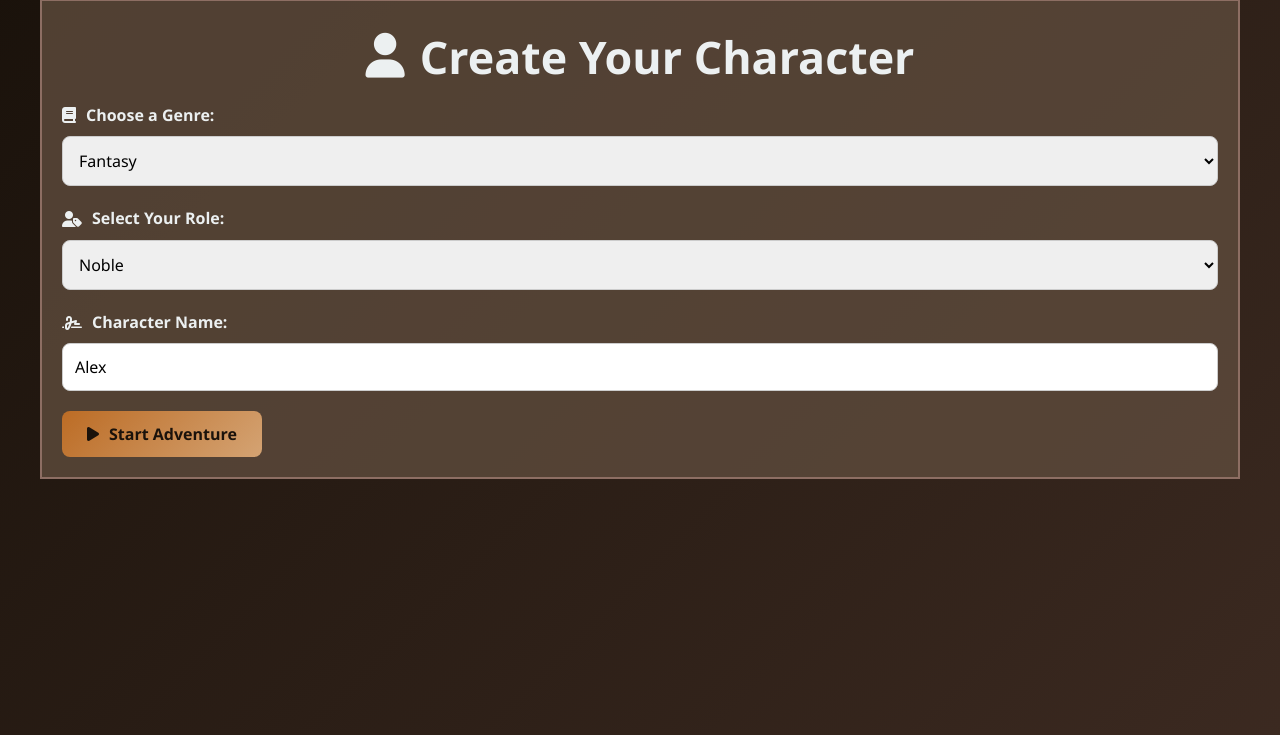
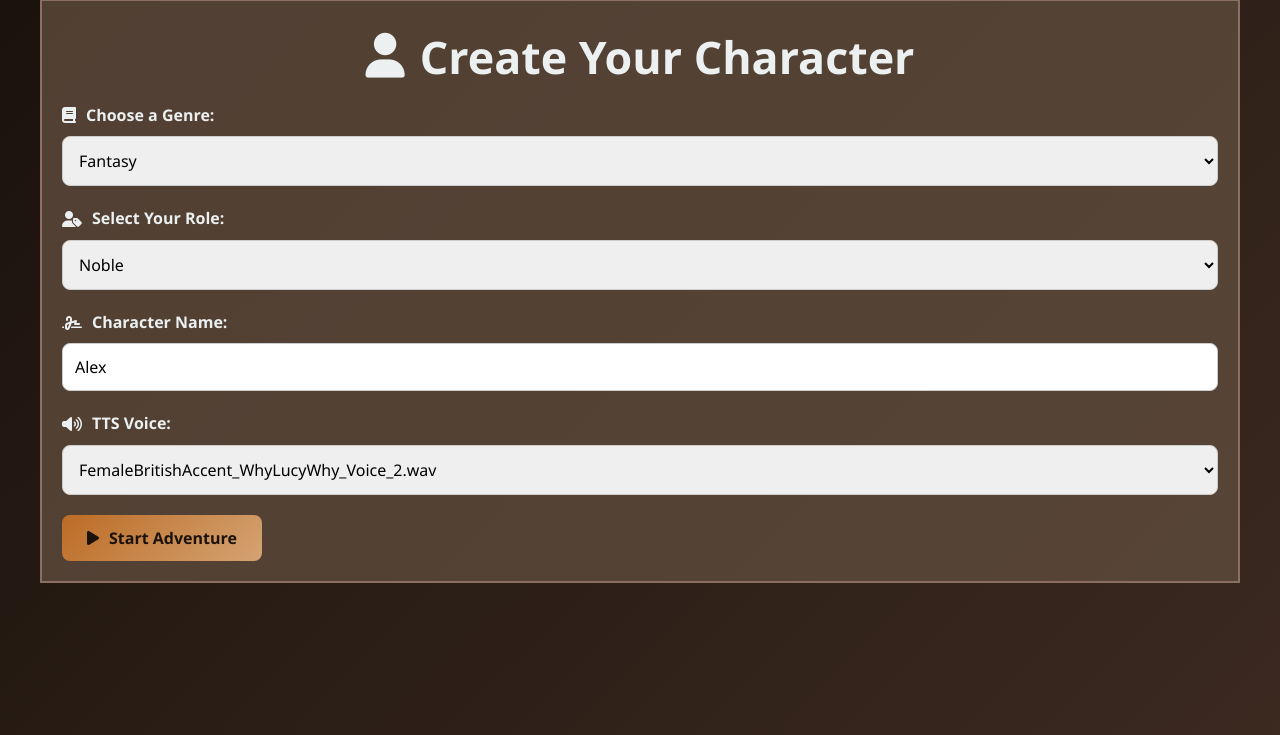
Before and after one commit to Laszlobeer/Dungeo_ai_webui, a Flask app: page /setup in a window 1280 px wide. Shown: the part 21-756 px from the top of the page. Run offline with Flask 3, Linux system fonts and the light colour scheme; the visitor is signed in with stand-in values (Sample User, id 1); some libraries are stand-ins or nearby versions.

Commit message:
Add files via upload
Key Features of the Solution:
TTS Voice Scanning:

Scans voices via API (if AllTalk is running)

Scans local voice directories as fallback

Uses hardcoded default voices if scanning fails

Handles Docker and local development paths

Voice Selection:

Added voice dropdown to character setup page

Dynamically populated with available voices

Saved in session for consistent use

Fallback to first available voice if selection fails

Enhanced Error Handling:

Multiple fallback mechanisms for voice scanning

Detailed logging for troubleshooting

Graceful degradation when TTS service unavailable

Comprehensive error messages in UI

Improved TTS Integration:

Configurable TTS endpoints via environment variables

Better URL construction for audio files

Voice selection persists through adventure

Added voice info to debug command

User Experience:

Clear voice selection during character creation

Automatic fallback to available voices

Voice previews in the dropdown (name only)

Persistent voice settings throughout the game

```diff
--- a/app.py
+++ b/app.py
@@ -27,7 +27,8 @@ logging.basicConfig(
 
 OLLAMA_API_URL = "http://localhost:11434/api/generate"
 OLLAMA_HEALTH_URL = "http://localhost:11434/api/tags"
-ALLTALK_API_URL = "http://localhost:7851/api/tts-generate"
+ALLTALK_API_URL = os.getenv('TTS_API_URL', 'http://localhost:7851/api/tts-generate')
+TTS_AUDIO_BASE_URL = os.getenv('TTS_AUDIO_URL', 'http://localhost:7851/outputs')
 
 # Enhanced DM system prompt with player freedom
 DM_SYSTEM_PROMPT = """
@@ -64,7 +65,6 @@ Current World State:
 {player_choices}
 """
 
-
 # Initialize session data
 def init_session():
     try:
@@ -93,9 +93,54 @@ def init_session():
         session['ollama_model'] = ""
         session['installed_models'] = get_installed_models()
         session['tts_enabled'] = True
+        session['available_voices'] = get_available_voices()
+        session['tts_voice'] = session['available_voices'][0] if session['available_voices'] else ""
         logging.info("Session initialized successfully")
     except Exception as e:
         logging.error(f"Error initializing session: {str(e)}")
+
+# Function to scan available TTS voices
+def get_available_voices():
+    """Scan available TTS voices"""
+    voices = []
+
+    # Method 1: Try to get voices via API if available
+    try:
+        response = requests.get("http://localhost:7851/api/get-voices", timeout=3)
+        if response.status_code == 200:
+            voice_data = response.json()
+            for voice in voice_data:
+                if 'voice' in voice:
+                    voices.append(voice['voice'])
+            logging.info(f"Found {len(voices)} voices via API")
+            return voices
+    except Exception as e:
+        logging.warning(f"API voice scan failed: {str(e)}")
+
+    # Method 2: Scan voice directory
+    voice_dir = "/app/voices"  # Common Docker path
+    if not os.path.exists(voice_dir):
+        voice_dir = "voices"  # Local development path
+
+    try:
+        if os.path.exists(voice_dir):
+            for file in os.listdir(voice_dir):
+                if file.endswith(".wav"):
+                    voices.append(file)
+            logging.info(f"Found {len(voices)} voices in directory")
+    except Exception as e:
+        logging.warning(f"Directory voice scan failed: {str(e)}")
+
+    # Method 3: Fallback to known voices
+    if not voices:
+        voices = [
+            "FemaleBritishAccent_WhyLucyWhy_Voice_2.wav",
+            "FemaleAmericanAccent_WhyLucyWhy_Voice_1.wav",
+            "MaleAmericanAccent_WhyLucyWhy_Voice_1.wav"
+        ]
+        logging.info("Using fallback voices")
+
+    return voices
 
 # Function to load banned words from file
 def load_banwords():
@@ -432,10 +477,14 @@ def generate_fallback_response(genre, role, character_name):
 
     return random.choice(genre_starter) + action
 
-def speak(text, voice="FemaleBritishAccent_WhyLucyWhy_Voice_2.wav"):
+def speak(text, voice=None):
     """Generate TTS audio with improved error handling"""
     if not text.strip():
         return None
+
+    # Use session voice if not specified
+    if not voice:
+        voice = session.get('tts_voice', 'FemaleBritishAccent_WhyLucyWhy_Voice_2.wav')
 
     try:
         # Generate unique filename with timestamp
@@ -454,8 +503,11 @@ def speak(text, voice="FemaleBritishAccent_WhyLucyWhy_Voice_2.wav"):
 
         # Verify successful generation
         if response.status_code == 200:
-            return f"http://localhost:7851/outputs/{output_name}.wav"
-        return None
+            base = TTS_AUDIO_BASE_URL.rstrip('/')  # Ensure no trailing slash
+            return f"{base}/{output_name}.wav"
+        else:
+            logging.error(f"TTS returned non-200 status: {response.status_code}")
+            return None
 
     except requests.exceptions.ConnectionError:
         logging.error("AllTalk TTS not running. Audio disabled.")
@@ -634,7 +686,9 @@ def handle_special_command(cmd):
                 "adventure_started": session.get('adventure_started'),
                 "selected_genre": session.get('selected_genre'),
                 "character_name": session.get('character_name'),
-                "role": session.get('role')
+                "role": session.get('role'),
+                "tts_voice": session.get('tts_voice'),
+                "available_voices": session.get('available_voices')
             }
             return jsonify({
                 "status": "info",
@@ -730,6 +784,25 @@ def get_roles():
         logging.error(f"Error in get_roles: {str(e)}")
         return jsonify({"roles": []})
 
+@app.route('/get-voices')
+def get_voices():
+    """API endpoint to get available voices"""
+    try:
+        voices = session.get('available_voices', [])
+        return jsonify({"voices": voices})
+    except Exception as e:
+        logging.error(f"Error getting voices: {str(e)}")
+        return jsonify({"voices": []})
+
+@app.route('/set-voice', methods=['POST'])
+def set_voice():
+    """Set the selected TTS voice"""
+    voice = request.form.get('voice')
+    if voice and voice in session.get('available_voices', []):
+        session['tts_voice'] = voice
+        return jsonify({'status': 'success', 'message': f'Voice set to {voice}'})
+    return jsonify({'status': 'error', 'message': 'Invalid voice selection'})
+
 @app.route('/setup', methods=['GET', 'POST'])
 def setup():
     try:
@@ -740,8 +813,9 @@ def setup():
             genre_id = request.form.get('genre')
             role = request.form.get('role')
             character_name = request.form.get('character_name', '').strip() or "Alex"
+            tts_voice = request.form.get('tts_voice', '')
 
-            logging.info(f"Received setup data: genre_id={genre_id}, role={role}, name={character_name}")
+            logging.info(f"Received setup data: genre_id={genre_id}, role={role}, name={character_name}, voice={tts_voice}")
 
             if genre_id in genres:
                 selected_genre, role_list = genres[genre_id]
@@ -756,6 +830,13 @@ def setup():
                     logging.warning(f"Invalid role selected: {role}. Valid roles: {role_list}")
                     role = random.choice(role_list) if role_list else "Adventurer"
                     logging.info(f"Using random role: {role}")
+
+                # Validate voice selection
+                if tts_voice and tts_voice in session['available_voices']:
+                    session['tts_voice'] = tts_voice
+                else:
+                    # Use first available voice if selection invalid
+                    session['tts_voice'] = session['available_voices'][0] if session['available_voices'] else ""
 
                 session['selected_genre'] = selected_genre
                 session['role'] = role
--- a/templates/setup.html
+++ b/templates/setup.html
@@ -32,6 +32,13 @@
                 <input type="text" id="character_name" name="character_name" placeholder="Enter your character's name" value="Alex">
             </div>
 
+            <div class="form-group">
+                <label for="tts_voice"><i class="fas fa-volume-up"></i> TTS Voice:</label>
+                <select id="tts_voice" name="tts_voice">
+                    <!-- This will be populated dynamically by JavaScript -->
+                </select>
+            </div>
+
             <button type="submit" class="btn">
                 <i class="fas fa-play"></i> Start Adventure
             </button>
@@ -49,6 +56,7 @@
         document.addEventListener('DOMContentLoaded', function() {
             const genreSelect = document.getElementById('genre');
             const roleSelect = document.getElementById('role');
+            const voiceSelect = document.getElementById('tts_voice');
             const form = document.getElementById('character-form');
             const loading = document.getElementById('loading');
             const startMessage = document.getElementById('start-message');
@@ -74,8 +82,40 @@
                     });
             }
 
+            // Populate voice dropdown
+            function initializeVoiceDropdown() {
+                fetch('/get-voices')
+                    .then(response => response.json())
+                    .then(data => {
+                        voiceSelect.innerHTML = '';
+                        data.voices.forEach(voice => {
+                            const option = document.createElement('option');
+                            option.value = voice;
+                            option.textContent = voice;
+                            voiceSelect.appendChild(option);
+                        });
+                    })
+                    .catch(error => {
+                        console.error('Error loading voices:', error);
+                        // Add fallback options
+                        const fallbackVoices = [
+                            "FemaleBritishAccent_WhyLucyWhy_Voice_2.wav",
+                            "FemaleAmericanAccent_WhyLucyWhy_Voice_1.wav",
+                            "MaleAmericanAccent_WhyLucyWhy_Voice_1.wav"
+                        ];
+
+                        fallbackVoices.forEach(voice => {
+                            const option = document.createElement('option');
+                            option.value = voice;
+                            option.textContent = voice;
+                            voiceSelect.appendChild(option);
+                        });
+                    });
+            }
+
             // Initialize on page load
             initializeRoleDropdown();
+            initializeVoiceDropdown();
 
             // Update roles when genre changes
             genreSelect.addEventListener('change', function() {
```
